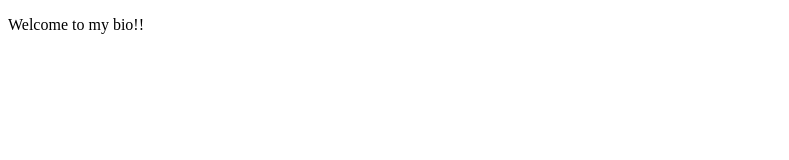
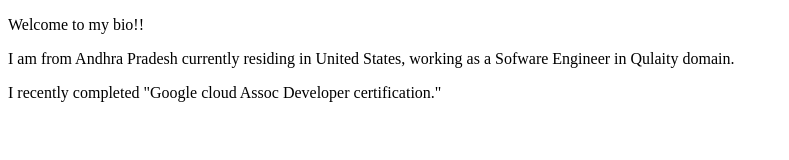
Before and after one commit to rgopav/revanth, a plain HTML site: page index.html in a window 1280 px wide. Shown: the whole page, without its empty margins (0-789 px from the left). Drawn offline with Linux system fonts and the light colour scheme.

Commit message:
Update index.html with some additional info

```diff
--- a/index.html
+++ b/index.html
@@ -1,10 +1,16 @@
 <!DOCTYPE html>
 <html>
   <head>
-    <title>Revanth</title>
+    <title>Revanth bio</title>
   </head>
 
   <body>
     <p>Welcome to my bio!!</p>
+    <div>
+      <p>I am from Andhra Pradesh currently residing in United States, working as a Sofware Engineer in Qulaity domain.</p>
+    </div>
+    <div>
+      I recently completed "Google cloud Assoc Developer certification."
+    </div>
   </body>
 </html>
```
